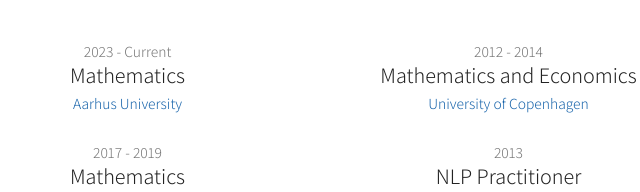
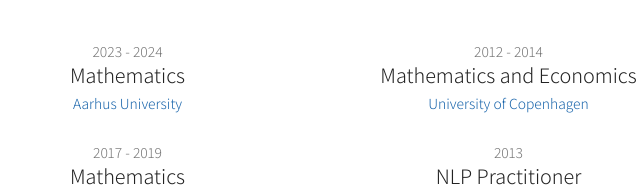
Before and after one commit to sigriddalsgard/sigriddalsgard.github.io, a website: page src/index.html in a window 1280 px wide. Shown: the part 575-767 px from the top of the page, 322-962 px from the left. Drawn offline with nearby package versions, Linux system fonts and the light colour scheme; files that its build step writes are made by us from their sources.

Commit message:
corrected the years

```diff
--- a/src/index.html
+++ b/src/index.html
@@ -32,7 +32,7 @@
 
         <ul class="columns education">
           <li>
-            <small>2023 - Current</small>
+            <small>2023 - 2024</small>
             <br>Mathematics
             <br><small><a href="http://bachelor.au.dk/matematik">Aarhus University</a></small>
           </li>
```
